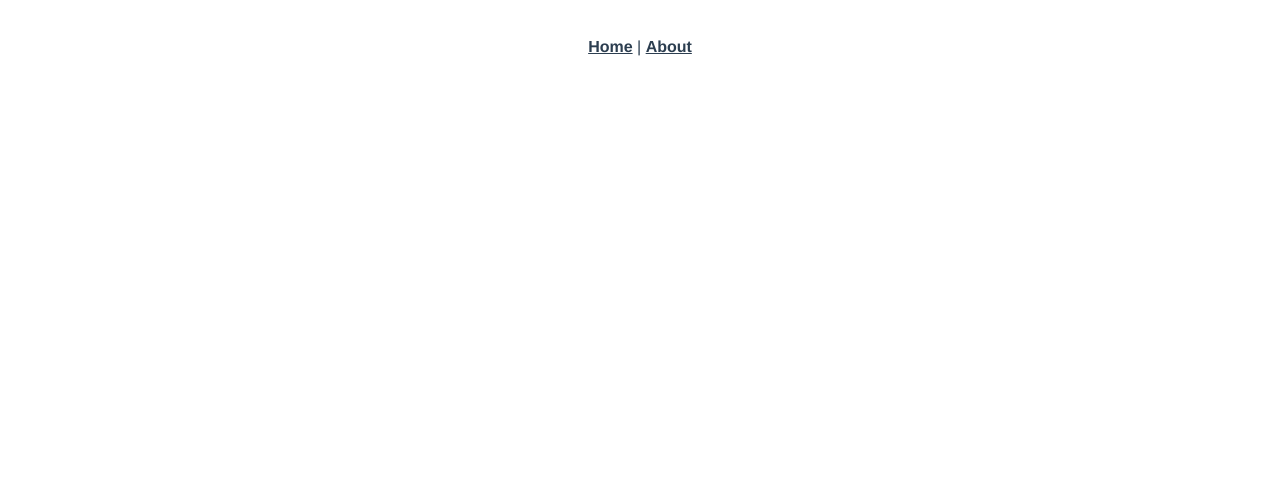
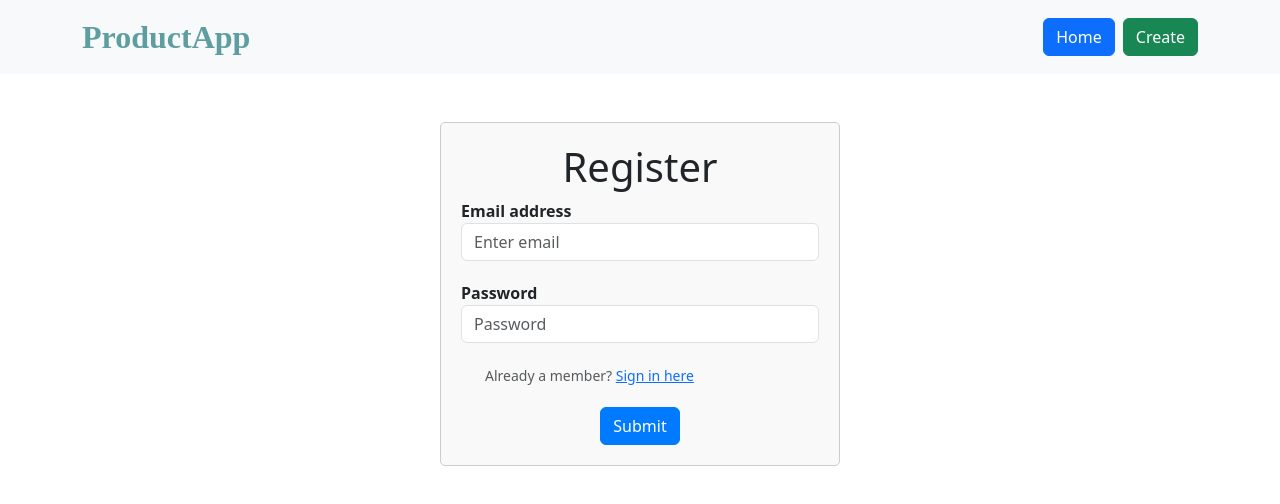
Before and after one commit to imkozin/rutoll-assignment, a Vue app in the folder frontend/: page /auth in a window 1280 px wide. Shown: the top 504 px of the page. Built offline with nearby package versions, Linux system fonts and the light colour scheme.

Commit message:
created login and register form

```diff
--- a/frontend/src/App.vue
+++ b/frontend/src/App.vue
@@ -1,32 +1,28 @@
 <template>
-  <div id="app">
-    <nav>
-      <router-link to="/">Home</router-link> |
-      <router-link to="/about">About</router-link>
-    </nav>
-    <router-view/>
+  <div>
+    <NavBar />
+    <router-view />
   </div>
 </template>
 
+<script>
+import NavBar from './components/NavBar.vue'
+
+export default {
+  components: {
+    NavBar
+  }
+}
+</script>
+
+
 <style>
-#app {
+/* #app {
   font-family: Avenir, Helvetica, Arial, sans-serif;
   -webkit-font-smoothing: antialiased;
   -moz-osx-font-smoothing: grayscale;
   text-align: center;
   color: #2c3e50;
-}
-
-nav {
-  padding: 30px;
-}
-
-nav a {
-  font-weight: bold;
-  color: #2c3e50;
-}
-
-nav a.router-link-exact-active {
-  color: #42b983;
-}
+  margin-top: 60px;
+} */
 </style>
--- a/frontend/src/components/HelloWorld.vue
+++ /dev/null
@@ -1,58 +0,0 @@
-<template>
-  <div class="hello">
-    <h1>{{ msg }}</h1>
-    <p>
-      For a guide and recipes on how to configure / customize this project,<br>
-      check out the
-      <a href="https://cli.vuejs.org" target="_blank" rel="noopener">vue-cli documentation</a>.
-    </p>
-    <h3>Installed CLI Plugins</h3>
-    <ul>
-      <li><a href="https://github.com/vuejs/vue-cli/tree/dev/packages/%40vue/cli-plugin-babel" target="_blank" rel="noopener">babel</a></li>
-      <li><a href="https://github.com/vuejs/vue-cli/tree/dev/packages/%40vue/cli-plugin-router" target="_blank" rel="noopener">router</a></li>
-    </ul>
-    <h3>Essential Links</h3>
-    <ul>
-      <li><a href="https://vuejs.org" target="_blank" rel="noopener">Core Docs</a></li>
-      <li><a href="https://forum.vuejs.org" target="_blank" rel="noopener">Forum</a></li>
-      <li><a href="https://chat.vuejs.org" target="_blank" rel="noopener">Community Chat</a></li>
-      <li><a href="https://twitter.com/vuejs" target="_blank" rel="noopener">Twitter</a></li>
-      <li><a href="https://news.vuejs.org" target="_blank" rel="noopener">News</a></li>
-    </ul>
-    <h3>Ecosystem</h3>
-    <ul>
-      <li><a href="https://router.vuejs.org" target="_blank" rel="noopener">vue-router</a></li>
-      <li><a href="https://vuex.vuejs.org" target="_blank" rel="noopener">vuex</a></li>
-      <li><a href="https://github.com/vuejs/vue-devtools#vue-devtools" target="_blank" rel="noopener">vue-devtools</a></li>
-      <li><a href="https://vue-loader.vuejs.org" target="_blank" rel="noopener">vue-loader</a></li>
-      <li><a href="https://github.com/vuejs/awesome-vue" target="_blank" rel="noopener">awesome-vue</a></li>
-    </ul>
-  </div>
-</template>
-
-<script>
-export default {
-  name: 'HelloWorld',
-  props: {
-    msg: String
-  }
-}
-</script>
-
-<!-- Add "scoped" attribute to limit CSS to this component only -->
-<style scoped>
-h3 {
-  margin: 40px 0 0;
-}
-ul {
-  list-style-type: none;
-  padding: 0;
-}
-li {
-  display: inline-block;
-  margin: 0 10px;
-}
-a {
-  color: #42b983;
-}
-</style>
--- /dev/null
+++ b/frontend/src/components/NavBar.vue
@@ -0,0 +1,32 @@
+<template>
+    <nav class="navbar navbar-expand-lg bg-light">
+  <div class="container">
+    <RouterLink class="navbar-brand text-style" to="/">ProductApp</RouterLink>
+    <div class="collapse navbar-collapse" id="navbarNav">
+      <ul class="navbar-nav ms-auto">
+        <li class="nav-item mx-2">
+          <router-link class="btn btn-primary" aria-current="page" to="/">Home</router-link>
+        </li>
+        <li class="nav-item">
+          <RouterLink class="btn btn-success" to="/create">Create</RouterLink>
+        </li>
+      </ul>
+    </div>
+  </div>
+</nav>
+</template>
+
+<script>
+    export default {
+
+    }
+</script>
+
+<style scoped>
+.text-style {
+    font-size: 2rem;
+    font-weight: bold;
+    font-family: 'fantasy';
+    color:cadetblue;
+}
+</style>
--- a/frontend/src/router/index.js
+++ b/frontend/src/router/index.js
@@ -1,6 +1,8 @@
 import Vue from 'vue'
 import VueRouter from 'vue-router'
 import HomeView from '../views/HomeView.vue'
+import LoginView from '@/views/LoginView.vue'
+import AuthView from '@/views/AuthView.vue'
 
 Vue.use(VueRouter)
 
@@ -8,16 +10,30 @@ const routes = [
   {
     path: '/',
     name: 'home',
-    component: HomeView
+    component: HomeView,
   },
   {
-    path: '/about',
-    name: 'about',
-    // route level code-splitting
-    // this generates a separate chunk (about.[hash].js) for this route
-    // which is lazy-loaded when the route is visited.
-    component: () => import(/* webpackChunkName: "about" */ '../views/AboutView.vue')
-  }
+    path: '/login',
+    name: 'login',
+    component: LoginView,
+  },
+  {
+    path: '/auth',
+    name: 'auth',
+    component: AuthView,
+  },
+  {
+    path: '/product/:id',
+    name: 'product',
+    component: () =>
+      import(/* webpackChunkName: "about" */ '../views/ProductDetails.vue'),
+  },
+  {
+    path: '/create',
+    name: 'create',
+    component: () =>
+      import(/* webpackChunkName: "about" */ '../views/FormView.vue'),
+  },
 ]
 
 const router = new VueRouter({
--- a/frontend/src/views/AboutView.vue
+++ /dev/null
@@ -1,5 +0,0 @@
-<template>
-  <div class="about">
-    <h1>This is an about page</h1>
-  </div>
-</template>
--- /dev/null
+++ b/frontend/src/views/AuthView.vue
@@ -0,0 +1,111 @@
+<template>
+  <div class="container mt-5">
+        <form @submit.prevent="submitReg" class="custom-form">
+          <div class="text-center">
+            <h1>Register</h1>
+          </div>
+          <div class="form-group">
+            <label for="exampleInputEmail1">Email address</label>
+            <input
+              type="email"
+              class="form-control"
+              id="exampleInputEmail1"
+              aria-describedby="emailHelp"
+              placeholder="Enter email"
+              v-model="form.email"
+            />
+          </div>
+          <div class="form-group">
+            <label for="exampleInputPassword1">Password</label>
+            <input
+              type="password"
+              class="form-control"
+              id="exampleInputPassword1"
+              placeholder="Password"
+              v-model="form.password"
+            />
+          </div>
+          <div class="form-group form-check">
+            <small id="emailHelp" class="form-text text-muted"
+              >Already a member?
+              <router-link to="/login" class="text-primary"
+                >Sign in here</router-link
+              ></small
+            >
+          </div>
+          <div class="text-center">
+            <button type="submit" class="btn btn-primary">Submit</button>
+          </div>
+        </form>
+  </div>
+</template>
+
+<script>
+import axios from 'axios';
+// import { authMixin } from '@/mixins/authMixin';
+// import {toastMixin} from '@/mixins/toastMixin'
+
+export default {
+  data() {
+    return {
+      form: {
+        email: '',
+        password: '',
+      },
+    }
+  },
+  // mixins: [authMixin, toastMixin],
+  mounted() {
+    document.title = 'Sign Up'
+  },
+  methods: {
+    async submitReg() {
+      try {
+            const response = await axios.post('http://localhost:8000/api/register', this.form, {
+                headers: {
+                    'Content-Type': 'application/json',
+                }
+            });
+            this.$router.push('/login');
+        } catch (error) {
+            const { data } = error.response;
+            this.errorMessage('danger', data.error)
+            console.error('Error creating user:', error);
+        }
+    },
+  },
+};
+</script>
+
+<style scoped>
+.custom-form {
+  max-width: 400px;
+  margin: 0 auto;
+  padding: 20px;
+  border: 1px solid #ccc;
+  border-radius: 5px;
+  background-color: #f9f9f9;
+}
+
+.form-group {
+  margin-bottom: 20px;
+}
+
+label {
+  font-weight: bold;
+}
+
+.btn-primary {
+  background-color: #007bff;
+  border-color: #007bff;
+}
+
+.btn-primary:hover {
+  background-color: #0056b3;
+  border-color: #0056b3;
+}
+
+.text-success {
+  color: #28a745;
+}
+</style>
--- a/frontend/src/views/HomeView.vue
+++ b/frontend/src/views/HomeView.vue
@@ -1,18 +1,54 @@
 <template>
-  <div class="home">
-    <img alt="Vue logo" src="../assets/logo.png">
-    <HelloWorld msg="Welcome to Your Vue.js App"/>
+  <div class="container mt-5">
+    <table class="table table-striped table-hover">
+    <thead>
+      <tr>
+        <th scope="col">#</th>
+        <th scope="col">Product Name</th>
+        <th scope="col">Description</th>
+        <th scope="col">Price</th>
+      </tr>
+    </thead>
+    <tbody>
+      <tr v-for="(product, indx) in products" :key="product.id">
+        <th scope="row">{{ indx + 1 }}</th>
+        <td>{{ product.name }}</td>
+        <td>{{ product.description }}</td>
+        <td>$ {{ product.price }}</td>
+        <RouterLink
+          :to="{ name: 'product', params: { id: product.id } }"
+          class="btn btn-secondary"
+          >Details</RouterLink>
+      </tr>
+    </tbody>
+  </table>
   </div>
 </template>
 
 <script>
-// @ is an alias to /src
-import HelloWorld from '@/components/HelloWorld.vue'
+import axios from 'axios'
 
 export default {
-  name: 'HomeView',
-  components: {
-    HelloWorld
+  data() {
+    return {
+      products: []
+    }
+  },
+  methods: {
+    async getProducts() {
+      try {
+        const response = await axios.get('http://localhost:8000/api/products')
+        this.products = response.data.products
+      } catch (error) {
+        console.error('Error fetching products:', error)
+      }
+    }
+  },
+  mounted() {
+    document.title = 'Home'
+    this.getProducts()
   }
 }
 </script>
+
+<style lang="scss" scoped></style>
--- /dev/null
+++ b/frontend/src/views/LoginView.vue
@@ -0,0 +1,122 @@
+<template>
+  <div class="container mt-5">
+        <form @submit.prevent="submitLogin" class="custom-form">
+          <div class="text-center">
+            <h1>Login</h1>
+          </div>
+          <div class="form-group">
+            <label for="exampleInputEmail1">Email address</label>
+            <input
+              type="email"
+              class="form-control"
+              id="exampleInputEmail1"
+              aria-describedby="emailHelp"
+              placeholder="Enter email"
+              v-model="form.email"
+            />
+          </div>
+          <div class="form-group">
+            <label for="exampleInputPassword1">Password</label>
+            <input
+              type="password"
+              class="form-control"
+              id="exampleInputPassword1"
+              placeholder="Password"
+              v-model="form.password"
+            />
+          </div>
+          <div class="form-group form-check">
+            <small id="emailHelp" class="form-text text-muted"
+              >Not a member?
+              <router-link to="/auth" class="text-primary"
+                >Sign up here</router-link
+              ></small
+            >
+          </div>
+          <div class="text-center">
+            <button type="submit" class="btn btn-primary">Submit</button>
+          </div>
+        </form>
+  </div>
+</template>
+
+<script>
+// import { authMixin } from '@/mixins/authMixin'
+// import { toastMixin } from '@/mixins/toastMixin'
+import axios from 'axios'
+
+export default {
+  data() {
+    return {
+      form: {
+        email: '',
+        password: '',
+      },
+    }
+  },
+  mounted() {
+    document.title = 'Sign In'
+  },
+  // mixins: [authMixin, toastMixin],
+  methods: {
+    async submitLogin() {
+      try {
+        const response = await axios.post(
+          'http://localhost:8000/api/login',
+          this.form
+        )
+        if (response.status === 200) {
+          const { access_token } = response.data
+          sessionStorage.setItem(
+            'token',
+            JSON.stringify({
+              token: access_token,
+            })
+          )
+          this.$router.push('/')
+          // location.reload()
+        } else {
+          this.authError('danger', 'An error occurred')
+        }
+      } catch (err) {
+        console.error(err)
+        const { data } = err.response
+        this.authError('danger', data.error)
+      }
+    },
+  },
+}
+</script>
+
+<style scoped>
+.custom-form {
+  max-width: 400px;
+  margin: 0 auto;
+  padding: 20px;
+  border: 1px solid #ccc;
+  border-radius: 5px;
+  background-color: #f9f9f9;
+}
+
+.form-group {
+  margin-bottom: 20px;
+}
+
+label {
+  font-weight: bold;
+}
+
+.btn-primary {
+  background-color: #007bff;
+  border-color: #007bff;
+}
+
+.btn-primary:hover {
+  background-color: #0056b3;
+  border-color: #0056b3;
+}
+
+.text-success {
+  color: #28a745;
+}
+</style>
```
Also changed, not shown: frontend/src/main.js (+15 -2 lines), 2 other files (tests, documents, lock files or other folders).
